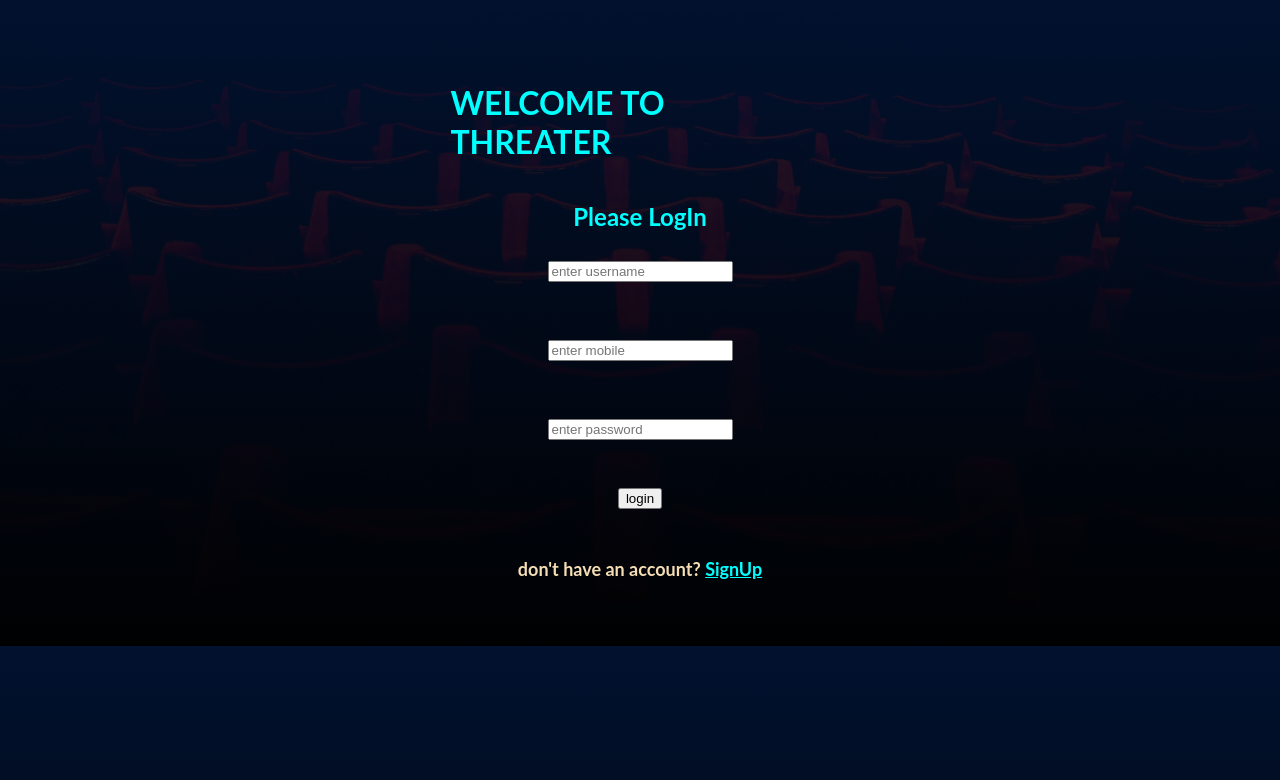
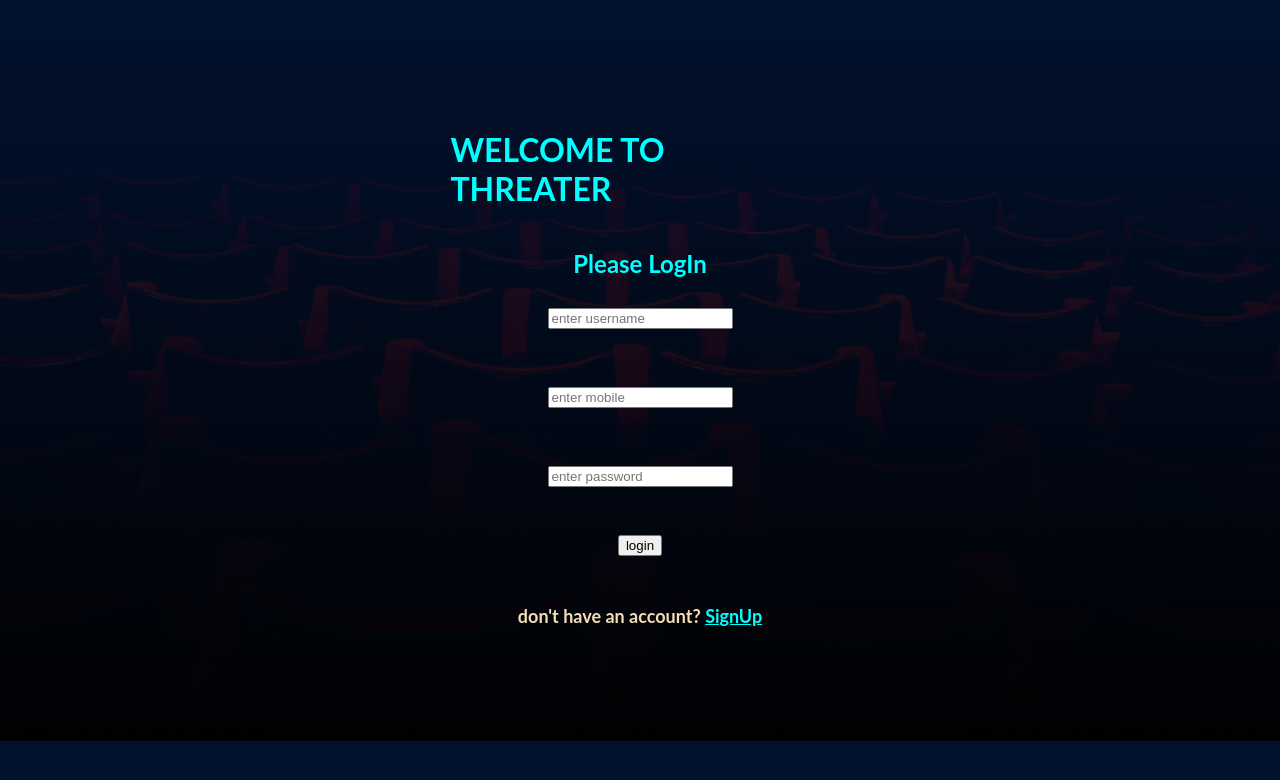
Before and after one commit to siva-ranjani-r/project--movie_ticket_booking, a Flask app: page / in a window 1280 px wide. Shown: the top 780 px of the page. Run offline with Flask 2, Linux system fonts and the light colour scheme.

Commit message:
updating background

```diff
--- a/app.py
+++ b/app.py
@@ -44,7 +44,6 @@ def home():
 
     for i in data:
         if i[0]==username and i[1]==mobile and i[2]==password:
-
             conn=sql.connect("data.db")
             cur=conn.cursor()
             cur.execute("delete from loginuser")
@@ -52,7 +51,6 @@ def home():
             cur.execute("insert into loginuser (mobile) values (?)",(mobile,))
             conn.commit()
             return render_template("index.html",mobile=mobile)
-
     else:
         return redirect(url_for("logIn"))
 
--- a/static/css/style.css
+++ b/static/css/style.css
@@ -7,7 +7,7 @@
 body {
     font-family: 'Lato', sans-serif;
     background: linear-gradient(rgba(0, 18, 50, 0.84), rgba(0, 0, 0, 0.95)),
-        url("./static/lloyd-dirks-4SLz_RCk6kQ-unsplash.jpg") bottom;
+        url("/static/lloyd-dirks-4SLz_RCk6kQ-unsplash.jpg") bottom;
     background-size: cover;
     color: #fff;
     display: flex;
@@ -259,7 +259,7 @@ p.text span {
 	justify-content:center;
 	align-items:center;
 	width:100%;
-	height:605px;
+	height:700px;
 }
 .flex1
 {
```
Also changed, not shown: templates/index.html (+7 -7 lines), data.db.
